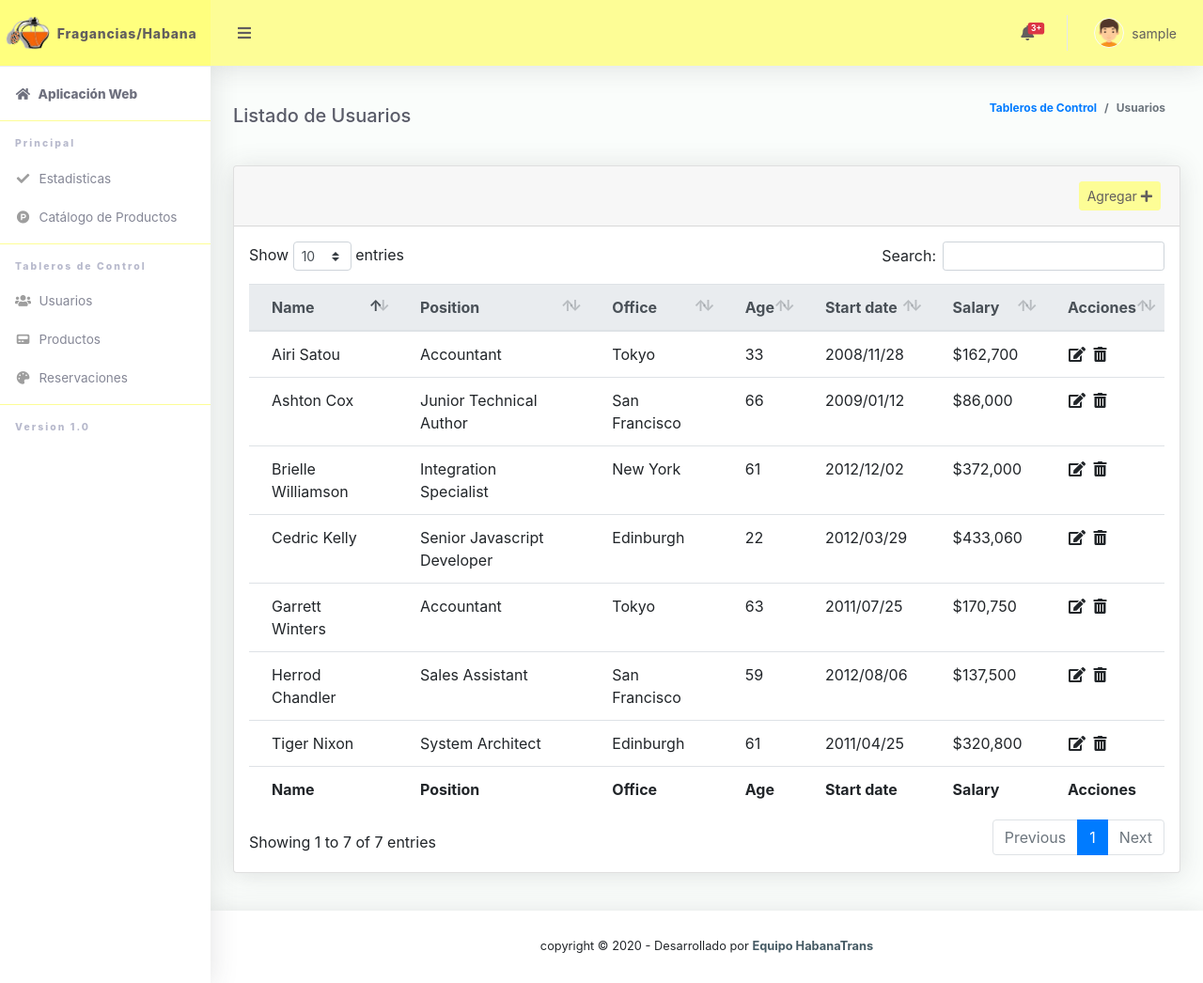
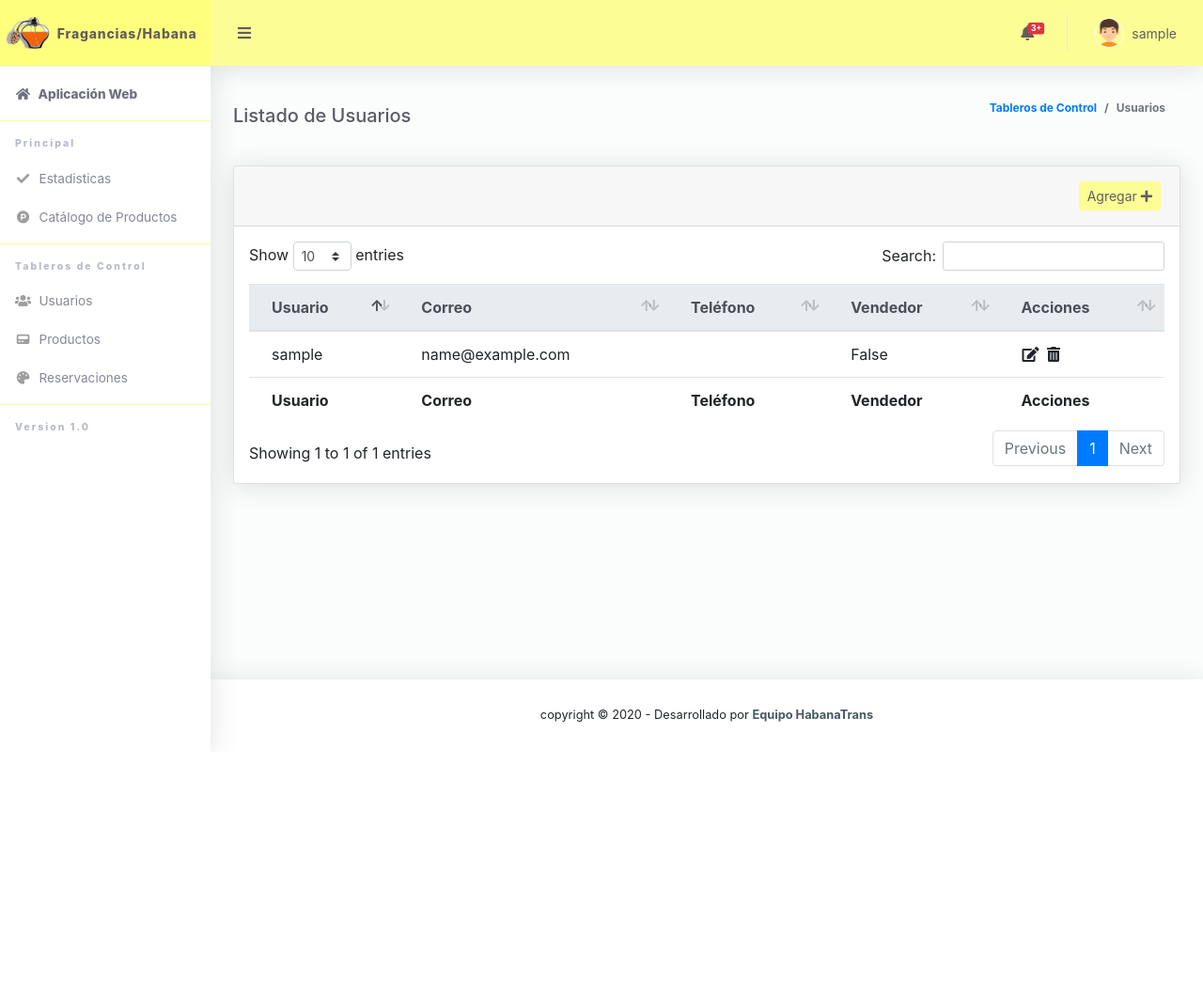
Before and after one commit to pemiro91/fragancia_habana, a Django app: page /users in a window 1280 px wide. Shown: the whole page at 94% size. After the commit the page ends 787 px from the top, so only its background shows below. Run offline with Django 3.2, Linux system fonts and the light colour scheme; the visitor is signed in with stand-in values (Sample User, id 1); data comes from the database, SQL or seed files in the repository; some libraries are stand-ins or nearby versions.

Commit message:
Update add user

```diff
--- a/Fragancia_Habana/urls.py
+++ b/Fragancia_Habana/urls.py
@@ -34,10 +34,13 @@ urlpatterns = [
 
     # Gestionar Productos
     path('products', views.products, name="products"),
+    path('add_product', views.add_product, name="add_product"),
+    path('edit_product', views.edit_product, name="edit_product"),
 
     path('users', views.users, name="users"),
     path('user_profile', views.user_profile, name="user_profile"),
     path('change_password', views.change_password, name="change_password"),
+    path('add_user', views.add_user, name="add_user"),
 
     # Api
     path('graphql/', csrf_exempt(FileUploadGraphQLView.as_view(graphiql=True))),
--- a/fragancia/views.py
+++ b/fragancia/views.py
@@ -3,6 +3,7 @@ from django.contrib.auth import authenticate, login
 from django.contrib.auth import logout as do_logout
 from django.contrib.auth.decorators import login_required
 from django.contrib.auth.forms import AuthenticationForm
+from django.contrib.auth.models import Permission
 from django.http import HttpResponseRedirect
 from django.shortcuts import render, redirect, get_object_or_404
 from django.urls import reverse
@@ -105,11 +106,31 @@ def products(request):
     return render(request, 'fragancia/listado_productos.html', context)
 
 
+def add_product(request):
+    context = {}
+    return render(request, 'fragancia/agregar_producto.html', context)
+
+
+def edit_product(request):
+    context = {}
+    return render(request, 'fragancia/editar_productos.html', context)
+
+
 # -------------- Gestionar usuarios--------------#
 
 def users(request):
-    context = {}
-    return render(request, 'fragancia/listado_usuarios.html', context)
+    if request.user.is_authenticated:
+        list_users = User.objects.all()
+        return render(request, "fragancia/listado_usuarios.html", {'list_users': list_users})
+    return redirect('login')
+
+
+def add_user(request):
+    usuario = User.objects.get(pk=2)
+    change_user = Permission.objects.get(codename='change_user')
+    permis = usuario.user_permissions.add(change_user)
+    context = {'permis': permis}
+    return render(request, 'fragancia/agregar_usuario.html', context)
 
 
 def user_profile(request):
--- a/templates/fragancia/listado_usuarios.html
+++ b/templates/fragancia/listado_usuarios.html
@@ -24,113 +24,35 @@
                 <table class="table align-items-center table-flush table-hover" id="dataTableHover">
                     <thead class="thead-light">
                     <tr>
-                        <th>Name</th>
-                        <th>Position</th>
-                        <th>Office</th>
-                        <th>Age</th>
-                        <th>Start date</th>
-                        <th>Salary</th>
+                        <th>Usuario</th>
+                        <th>Correo</th>
+                        <th>Teléfono</th>
+                        <th>Vendedor</th>
                         <th>Acciones</th>
                     </tr>
                     </thead>
                     <tfoot>
                     <tr>
-                        <th>Name</th>
-                        <th>Position</th>
-                        <th>Office</th>
-                        <th>Age</th>
-                        <th>Start date</th>
-                        <th>Salary</th>
+                        <th>Usuario</th>
+                        <th>Correo</th>
+                        <th>Teléfono</th>
+                        <th>Vendedor</th>
                         <th>Acciones</th>
                     </tr>
                     </tfoot>
                     <tbody>
+                        {% for user in list_users  %}
                             <tr>
-                        <td>Tiger Nixon</td>
-                        <td>System Architect</td>
-                        <td>Edinburgh</td>
-                        <td>61</td>
-                        <td>2011/04/25</td>
-                        <td>$320,800</td>
-                        <td>
-                            <i class="fas fa-fw fa-edit"></i>
-                            <i class="fas fa-fw fa-trash-alt"></i>
-                        </td>
-
-                    </tr>
-                    <tr>
-                        <td>Garrett Winters</td>
-                        <td>Accountant</td>
-                        <td>Tokyo</td>
-                        <td>63</td>
-                        <td>2011/07/25</td>
-                        <td>$170,750</td>
+                                 <td>{{ user.username }}</td>
+                                 <td>{{ user.email }}</td>
+                                 <td>{{ user.telefono }}</td>
+                                 <td>{{ user.is_vendedor }}</td>
                                  <td>
                                     <i class="fas fa-fw fa-edit"></i>
                                     <i class="fas fa-fw fa-trash-alt"></i>
                                  </td>
                             </tr>
-                    <tr>
-                        <td>Ashton Cox</td>
-                        <td>Junior Technical Author</td>
-                        <td>San Francisco</td>
-                        <td>66</td>
-                        <td>2009/01/12</td>
-                        <td>$86,000</td>
-                        <td>
-                            <i class="fas fa-fw fa-edit"></i>
-                            <i class="fas fa-fw fa-trash-alt"></i>
-                        </td>
-                    </tr>
-                    <tr>
-                        <td>Cedric Kelly</td>
-                        <td>Senior Javascript Developer</td>
-                        <td>Edinburgh</td>
-                        <td>22</td>
-                        <td>2012/03/29</td>
-                        <td>$433,060</td>
-                        <td>
-                            <i class="fas fa-fw fa-edit"></i>
-                            <i class="fas fa-fw fa-trash-alt"></i>
-                        </td>
-                    </tr>
-                    <tr>
-                        <td>Airi Satou</td>
-                        <td>Accountant</td>
-                        <td>Tokyo</td>
-                        <td>33</td>
-                        <td>2008/11/28</td>
-                        <td>$162,700</td>
-                        <td>
-                            <i class="fas fa-fw fa-edit"></i>
-                            <i class="fas fa-fw fa-trash-alt"></i>
-                        </td>
-                    </tr>
-                    <tr>
-                        <td>Brielle Williamson</td>
-                        <td>Integration Specialist</td>
-                        <td>New York</td>
-                        <td>61</td>
-                        <td>2012/12/02</td>
-                        <td>$372,000</td>
-                        <td>
-                            <i class="fas fa-fw fa-edit"></i>
-                            <i class="fas fa-fw fa-trash-alt"></i>
-                        </td>
-                    </tr>
-                    <tr>
-                        <td>Herrod Chandler</td>
-                        <td>Sales Assistant</td>
-                        <td>San Francisco</td>
-                        <td>59</td>
-                        <td>2012/08/06</td>
-                        <td>$137,500</td>
-                        <td>
-                            <i class="fas fa-fw fa-edit"></i>
-                            <i class="fas fa-fw fa-trash-alt"></i>
-                        </td>
-                    </tr>
-
+                        {% endfor %}
                     </tbody>
                 </table>
             </div>
--- a/templates/fragancia/perfil_usuario.html
+++ b/templates/fragancia/perfil_usuario.html
@@ -9,7 +9,7 @@
 {% endblock %}
 
 {% block header_content %}
-    <h1 class="h3 mb-0 text-gray-800">Perfil de Usuario</h1>
+    <h1 class="h3 mb-0 text-gray-800">Editar Perfil</h1>
     <ol class="breadcrumb">
         <li class="breadcrumb-item"><a href="{% url 'index' %}">Tableros de Control</a></li>
         <li class="breadcrumb-item active" ><a href="{% url 'index' %}">Usuarios</a></li>
@@ -65,7 +65,7 @@
                                 <label class="col-lg-3 col-form-label form-control-label">Usuario</label>
                                 <div class="col-lg-9">
                                     <label class="col-lg-9">
-                                        <input class="form-control" type="text" name="username" value="{{ request.user.username }}">
+                                        <input class="form-control" disabled type="text" name="username" value="{{ request.user.username }}">
                                     </label>
                                 </div>
                             </div>
```
Also changed, not shown: templates/fragancia/agregar_usuario.html (+36 -46 lines), templates/fragancia/cambiar_contrasena.html (+7 -5 lines). Lines whose indentation alone changed are shown as unchanged.
